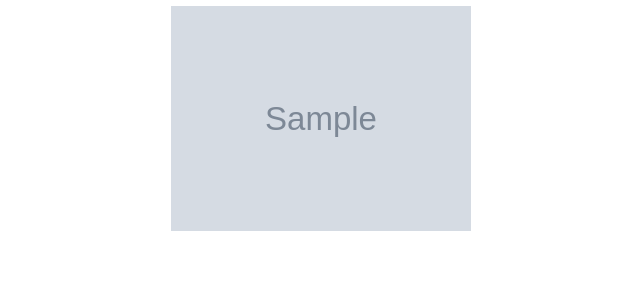
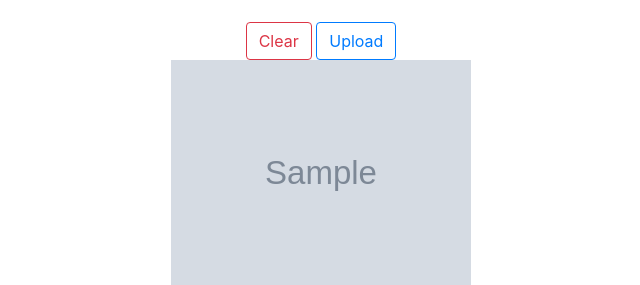
Before and after one commit to KevinL10/derivify, a Flask app: template website/templates/index.html in a window 1280 px wide. Shown: the part 546-831 px from the top of the page, without its empty margins (319-959 px from the left). Before the commit the page ends 777 px from the top, so only its background shows below. Run offline with Flask 2, Linux system fonts and the light colour scheme; the template is opened without the code that fills it: most values are stand-ins (such as "Sample title", 1, 10 or a date in 2020); grey boxes marked "Sample" are stand-in pictures; some libraries are stand-ins or nearby versions.

Commit message:
add button to clear canvas

```diff
--- a/website/static/canvas.js
+++ b/website/static/canvas.js
@@ -1,15 +1,15 @@
-canvas = document.getElementById("canvas");
-ctx = canvas.getContext("2d");
-width = canvas.width;
-height = canvas.height;
-
+window.addEventListener("load", () => {
+	var canvas = document.getElementById("canvas");
+	var ctx = canvas.getContext("2d");
+	var width = canvas.width;
+	var height = canvas.height;
 	var isDrawing = false;
 
 	function getMousePos(canvas, evt) {
 	    var rect = canvas.getBoundingClientRect();
 	    return {
-        x: (evt.clientX - rect.left) / (rect.right - rect.left) * canvas.width,
-        y: (evt.clientY - rect.top) / (rect.bottom - rect.top) * canvas.height
+	        x: (evt.clientX - rect.left) / (rect.right - rect.left) * width,
+	        y: (evt.clientY - rect.top) / (rect.bottom - rect.top) * height
 	    };
 	}
 
@@ -34,3 +34,7 @@
 		isDrawing = false;
 	});
 	canvas.addEventListener("mousemove", draw);
+	document.getElementById('clearCanvas').onclick = function(){
+		ctx.clearRect(0, 0, width, height);
+	};
+});
--- a/website/templates/index.html
+++ b/website/templates/index.html
@@ -17,6 +17,9 @@
             </form>
             <canvas id="canvas" width="600" height="300" class="border mt-3"></canvas>
             <script src="{{ url_for('static', filename='canvas.js') }}"></script>
+            <br>
+            <button id="clearCanvas" class="btn btn-outline-danger mt-3">Clear</button>
+            <button id="uploadCanvas" class="btn btn-outline-primary mt-3">Upload</button>
         </div>
         {% for file in files %}
             <img src="{{ url_for('upload', filename=file) }}" style="width: 300px">
```
Lines whose indentation alone changed are shown as unchanged.
